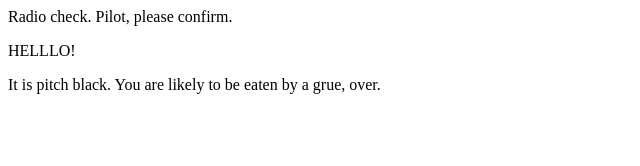
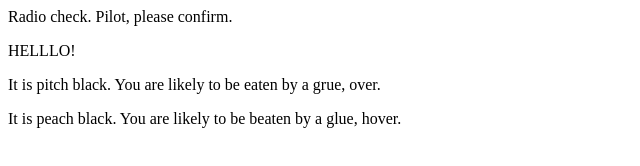
Before and after one commit to Ketsugo/LC101-communication-log, a plain HTML site: page index.html in a window 1280 px wide. Shown: the whole page, without its empty margins (0-640 px from the left). Drawn offline with Linux system fonts and the light colour scheme.

Commit message:
added fourth line

```diff
--- a/index.html
+++ b/index.html
@@ -3,5 +3,6 @@
    <p>Radio check. Pilot, please confirm.</p>
    <p>HELLLO!</p>
    <p>It is pitch black. You are likely to be eaten by a grue, over.</p>
+   <p>It is peach black. You are likely to be beaten by a glue, hover.</p>
 </body>
 </html>
```
